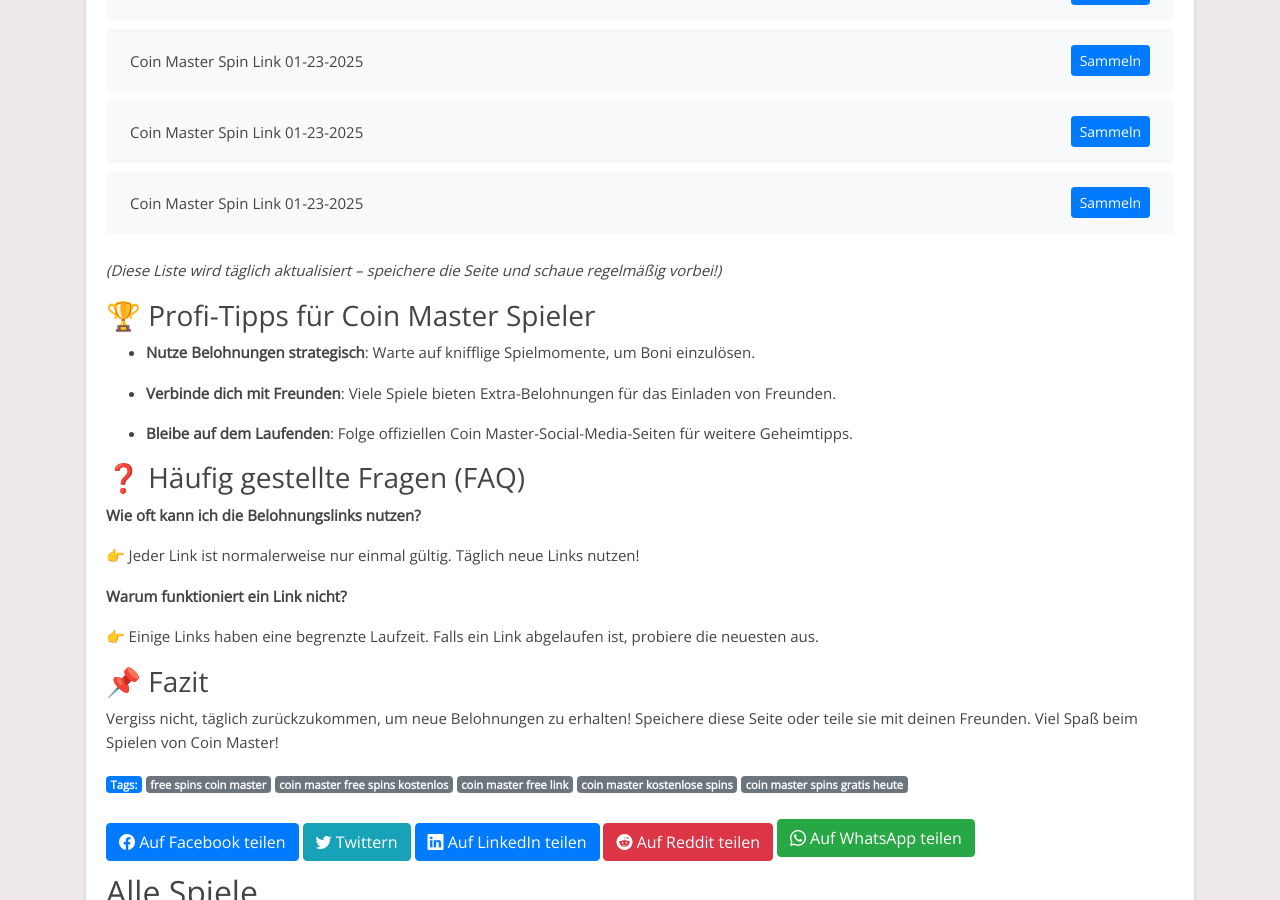
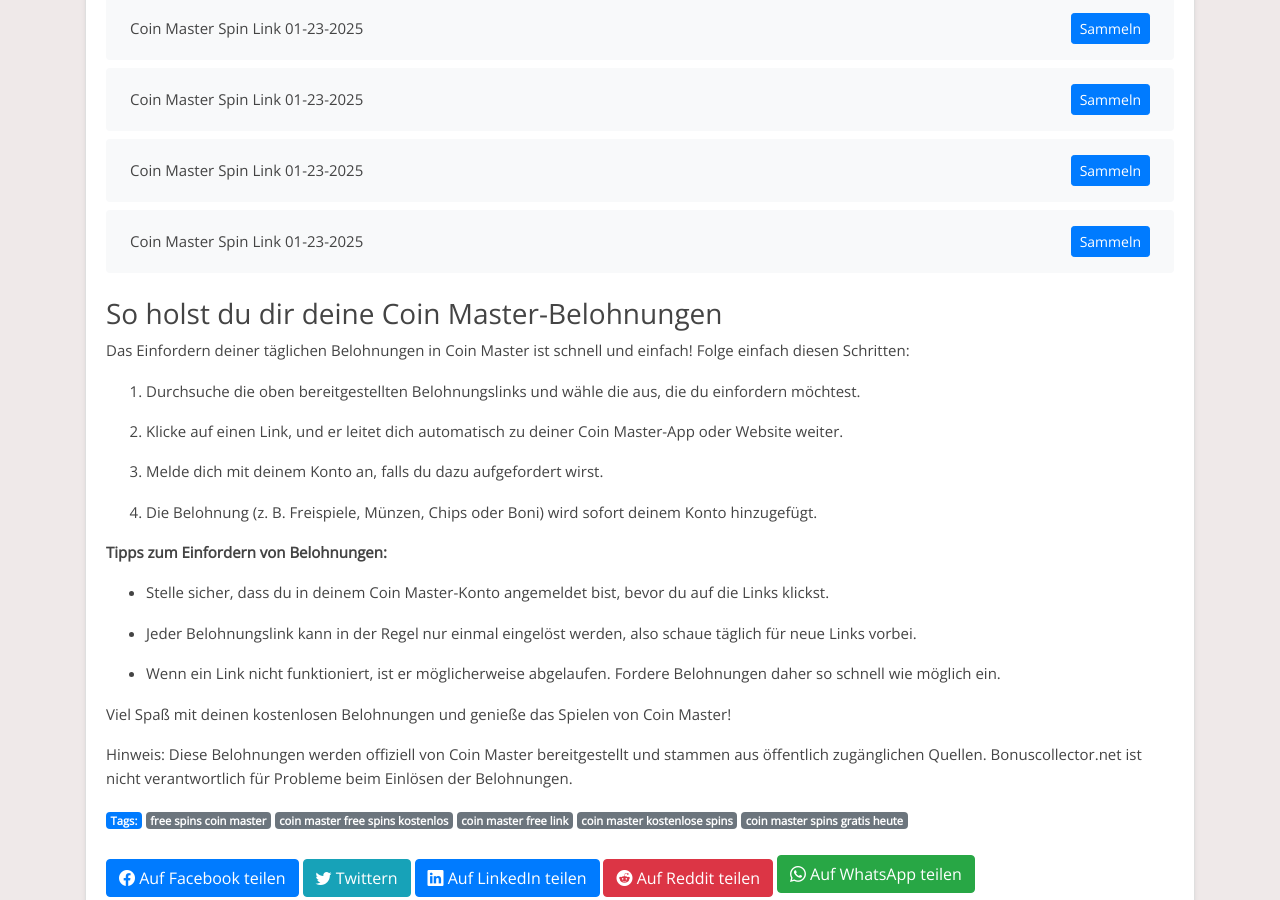
Before and after one commit to Prollad99/bs-de, a Jekyll site: the page built from _posts/2025-01-16-coin-master.md, in a window 1280 px wide and 900 px high, scrolled down 7443 px. Built offline with Jekyll 4.4.1, drawn with Linux system fonts in a browser that asks for light colours; some of the changed text lies outside the part shown.

Commit message:
Aktualisiere coin-master-Belohnungslinks, Inhalte und Änderungsdatum

```diff
--- a/_includes/coin-master_footer.html
+++ b/_includes/coin-master_footer.html
@@ -1,31 +1,27 @@
-*(Diese Liste wird täglich aktualisiert – speichere die Seite und schaue regelmäßig vorbei!)*
+### So holst du dir deine Coin Master-Belohnungen
 
 
+Das Einfordern deiner täglichen Belohnungen in Coin Master ist schnell und einfach! Folge einfach diesen Schritten:
 
-### 🏆 Profi-Tipps für Coin Master Spieler
+1. Durchsuche die oben bereitgestellten Belohnungslinks und wähle die aus, die du einfordern möchtest.
 
-- **Nutze Belohnungen strategisch**: Warte auf knifflige Spielmomente, um Boni einzulösen.
+2. Klicke auf einen Link, und er leitet dich automatisch zu deiner Coin Master-App oder Website weiter.
 
-- **Verbinde dich mit Freunden**: Viele Spiele bieten Extra-Belohnungen für das Einladen von Freunden.
+3. Melde dich mit deinem Konto an, falls du dazu aufgefordert wirst.
 
-- **Bleibe auf dem Laufenden**: Folge offiziellen Coin Master-Social-Media-Seiten für weitere Geheimtipps.
+4. Die Belohnung (z. B. Freispiele, Münzen, Chips oder Boni) wird sofort deinem Konto hinzugefügt.
 
 
+**Tipps zum Einfordern von Belohnungen:**
 
-### ❓ Häufig gestellte Fragen (FAQ)
+- Stelle sicher, dass du in deinem Coin Master-Konto angemeldet bist, bevor du auf die Links klickst.
 
-**Wie oft kann ich die Belohnungslinks nutzen?**
+- Jeder Belohnungslink kann in der Regel nur einmal eingelöst werden, also schaue täglich für neue Links vorbei.
 
-👉 Jeder Link ist normalerweise nur einmal gültig. Täglich neue Links nutzen!
+- Wenn ein Link nicht funktioniert, ist er möglicherweise abgelaufen. Fordere Belohnungen daher so schnell wie möglich ein.
 
 
-
-**Warum funktioniert ein Link nicht?**
-
-👉 Einige Links haben eine begrenzte Laufzeit. Falls ein Link abgelaufen ist, probiere die neuesten aus.
+Viel Spaß mit deinen kostenlosen Belohnungen und genieße das Spielen von Coin Master!
 
 
-
-### 📌 Fazit
-
-Vergiss nicht, täglich zurückzukommen, um neue Belohnungen zu erhalten! Speichere diese Seite oder teile sie mit deinen Freunden. Viel Spaß beim Spielen von Coin Master!
+Hinweis: Diese Belohnungen werden offiziell von Coin Master bereitgestellt und stammen aus öffentlich zugänglichen Quellen. Bonuscollector.net ist nicht verantwortlich für Probleme beim Einlösen der Belohnungen.
--- a/_includes/coin-master_post.html
+++ b/_includes/coin-master_post.html
@@ -1,13 +1,13 @@
-**Willkommen, Coin Master-Fans!**
-
-Suchst du nach den neuesten Gratis-Belohnungen für Coin Master? Dann bist du hier genau richtig! Wir aktualisieren täglich die besten Links für Freispiele, Münzen und andere Boni, damit du dein Spielerlebnis optimal genießen kannst.
+Entdecke tägliche Coin Master-Belohnungen!
 
 
-
-### Was ist Coin Master und warum sind Belohnungen wichtig?
-
-Coin Master ist ein beliebtes Spiel, das von Millionen gespielt wird. Mit täglichen Belohnungen kannst du länger spielen, schneller leveln und das Beste aus deinem Spielerlebnis herausholen.
+Bist du ein Fan von Coin Master und möchtest dein Spielerlebnis verbessern? Du bist hier genau richtig! Diese Seite ist allen Coin Master-Enthusiasten gewidmet, die täglich kostenlose Belohnungen einfordern möchten. Hier findest du die neuesten Links, um Freispiele, Münzen, Chips und andere spannende Boni zu sammeln, damit du das Spiel noch mehr genießen kannst.
 
 
+Coin Master ist ein unterhaltsames Spiel, das von Millionen geliebt wird. Ob du höhere Level erreichen oder einfach nur den Nervenkitzel genießen möchtest – unsere täglichen Belohnungslinks halten dich im Spiel.
 
-### 🚀 Tägliche Belohnungslinks für Coin Master
+
+Hinweis: Coin Master ist eine kostenlose App, die ausschließlich zu Unterhaltungszwecken entwickelt wurde. Bonuscollector.net ist eine unabhängige Plattform und steht in keiner Verbindung zu den Entwicklern oder Eigentümern von Coin Master.
+
+
+Schau täglich vorbei, um sicherzustellen, dass du keine Belohnung verpasst!
```
